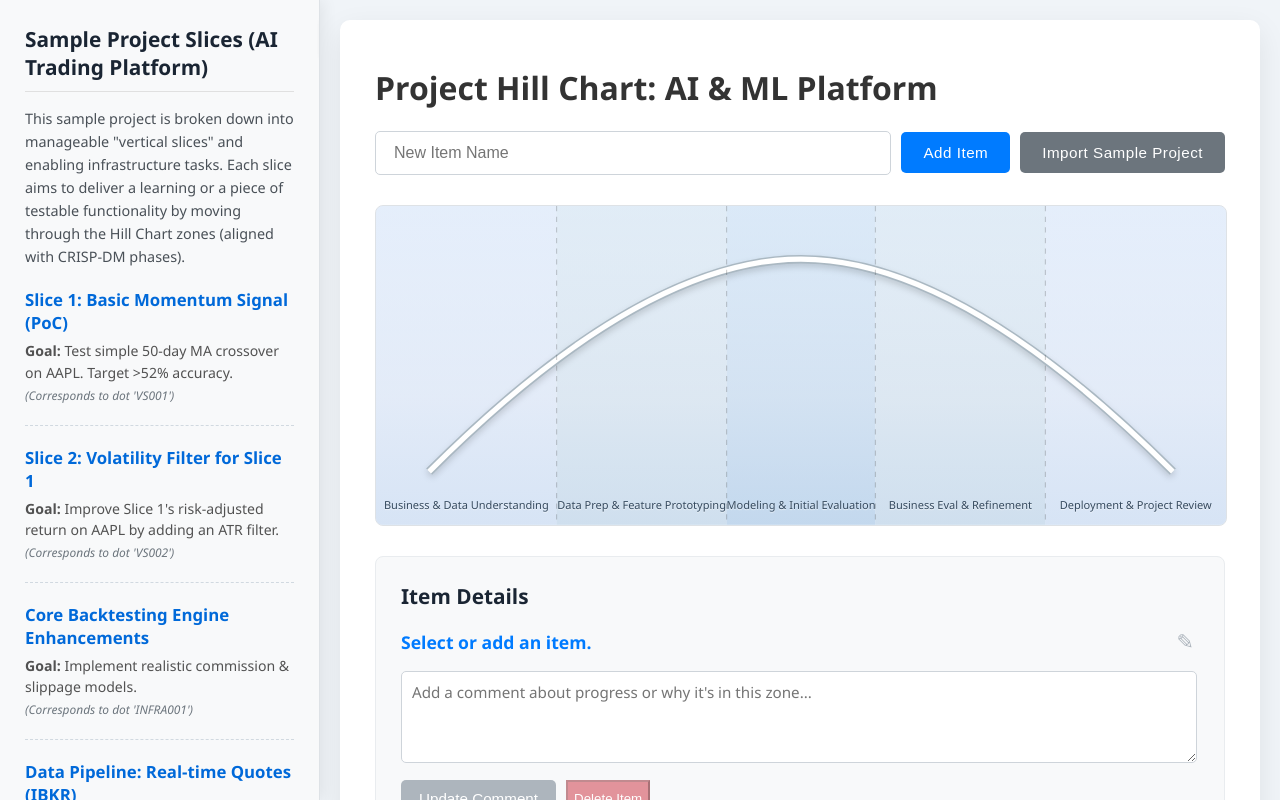
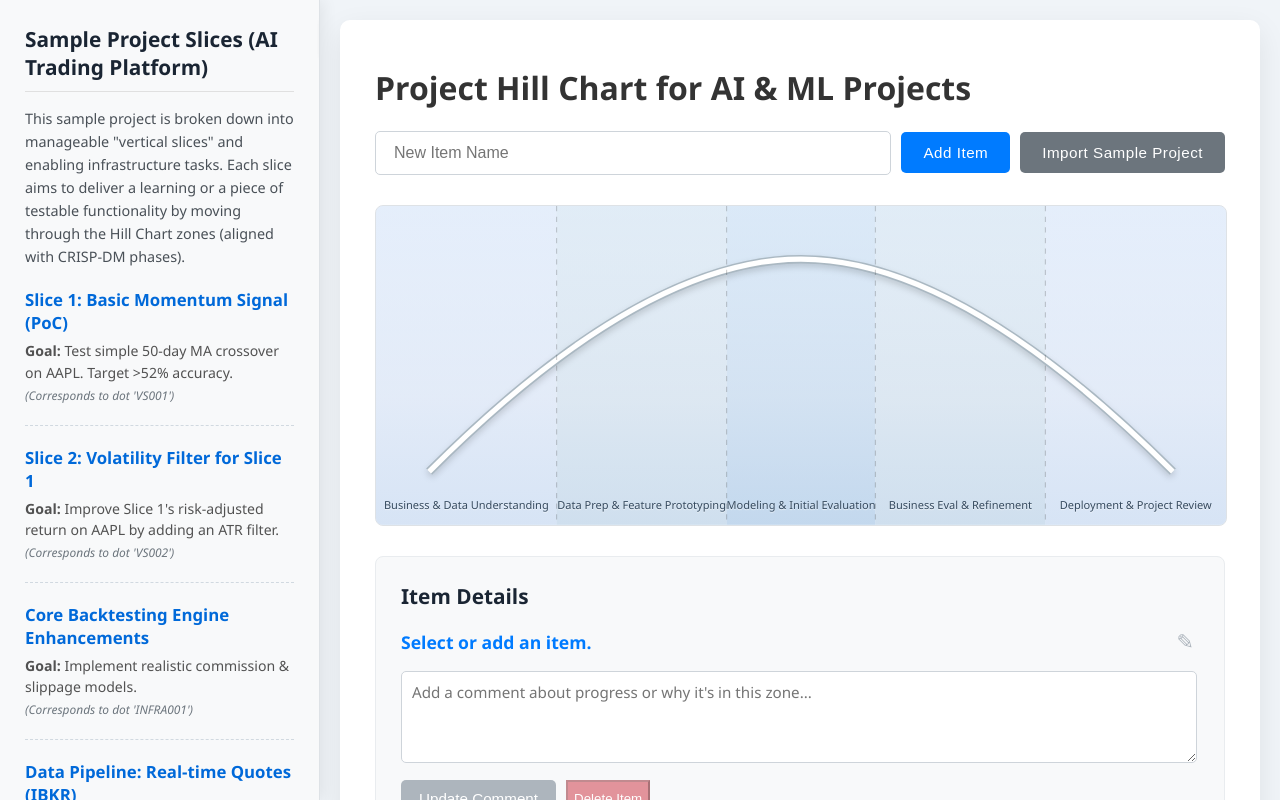
Before and after one commit to asadsafari/ai-ml-hill-chart-tracker, a plain HTML site: page index.html in a window 1280 px wide. Drawn offline with Linux system fonts and the light colour scheme.

Commit message:
Update index.html

```diff
--- a/index.html
+++ b/index.html
@@ -53,7 +53,7 @@
 
         <div class="main-content">
             <div class="container">
-                <h1>Project Hill Chart: AI & ML Platform <button id="panelToggleBtnMain" class="panel-toggle-btn main-toggle">»</button></h1>
+                <h1>Project Hill Chart for AI & ML Projects <button id="panelToggleBtnMain" class="panel-toggle-btn main-toggle">»</button></h1>
 
                 <div class="hill-chart-controls">
                     <input type="text" id="newItemName" placeholder="New Item Name">
```
